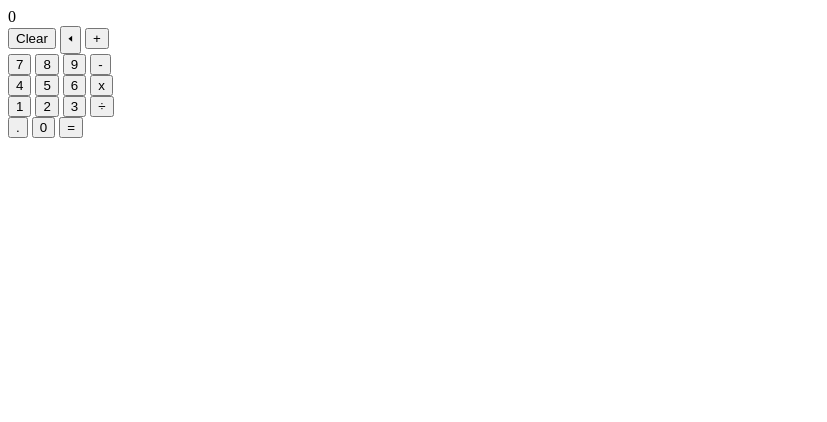
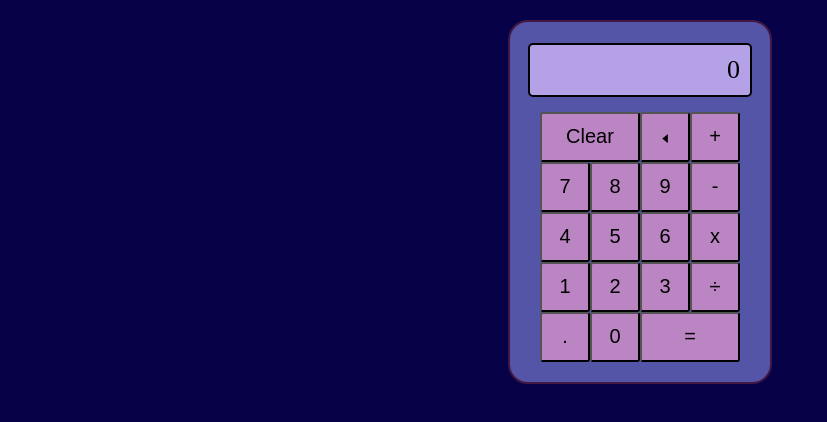
Before and after one commit to CarlStro/calculator_TOP, a plain HTML site: page index.html in a window 1280 px wide. Shown: the whole page, without its empty margins (0-827 px from the left). Drawn offline with Linux system fonts and the light colour scheme.

Commit message:
Add css to make the design cleaner

```diff
--- a/index.html
+++ b/index.html
@@ -2,11 +2,16 @@
 <html lang="en">
 <head>
     <meta charset="UTF-8">
+    <link rel="stylesheet" href="style.css">
     <script src="script.js" defer></script>
     <title>Document</title>
 </head>
 <body>
-    <div id="display">0</div>
+    <div class="calculator">
+        <div id="OuterDisplay">
+            <div id="innerDisplay">0</div>
+        </div>
+        <div class="number-pad">
             <div class="row1">
                 <button id="clear">Clear</button>
                 <button id="backspace">&#129168;</button>
@@ -35,6 +40,10 @@
                 <button id="zero">0</button>
                 <button id="equals">=</button>
             </div>
+        </div>
+
+    </div>
+
 
 </body>
 </html>
--- /dev/null
+++ b/style.css
@@ -0,0 +1,55 @@
+body {
+    display: flex;
+    margin: 20px;
+    justify-content: center;
+    align-items: center;
+    background-color: rgb(7, 2, 71);
+}
+
+#innerDisplay {
+    border: 2px solid black;
+    border-radius: 5px;
+    width: 200px;
+    margin: 0 auto;
+    text-align: right;
+    padding: 10px;
+    font-size: 26px;
+    background-color: rgb(180, 161, 231);
+}
+
+.row1, .row2, .row3, .row4, .row5 {
+    display: flex;
+    justify-content: center;
+    max-width: 200px;
+}
+
+button {
+    padding: 10px 15px;
+    width: 50px;
+    height: 50px;
+    font-size: 20px;
+    border-radius: 3px;
+    background-color: rgb(187, 132, 194);
+}
+
+#clear, #equals {
+    flex-grow: 1;
+}
+
+.number-pad {
+    display: flex;
+    flex-direction: column;
+}
+
+.calculator {
+    display: flex;
+    flex-direction: column;
+    align-items: center;
+    justify-content: center;
+    gap: 15px;
+    width: 260px;
+    height: 360px;
+    background-color: rgb(85, 85, 168);
+    border-radius: 20px;
+    border: 2px solid rgb(68, 24, 68);
+}
```
Lines whose indentation alone changed are shown as unchanged.
